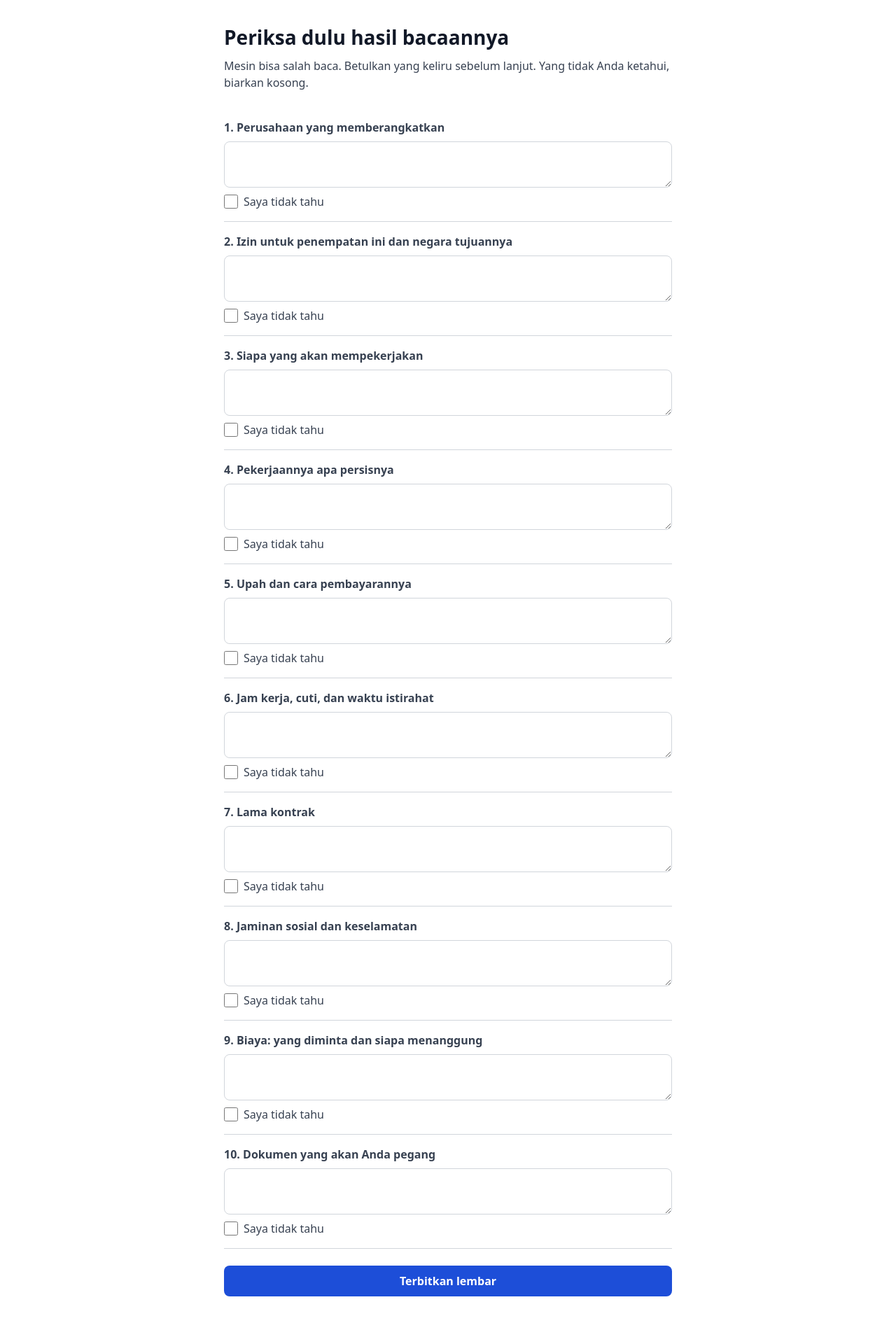
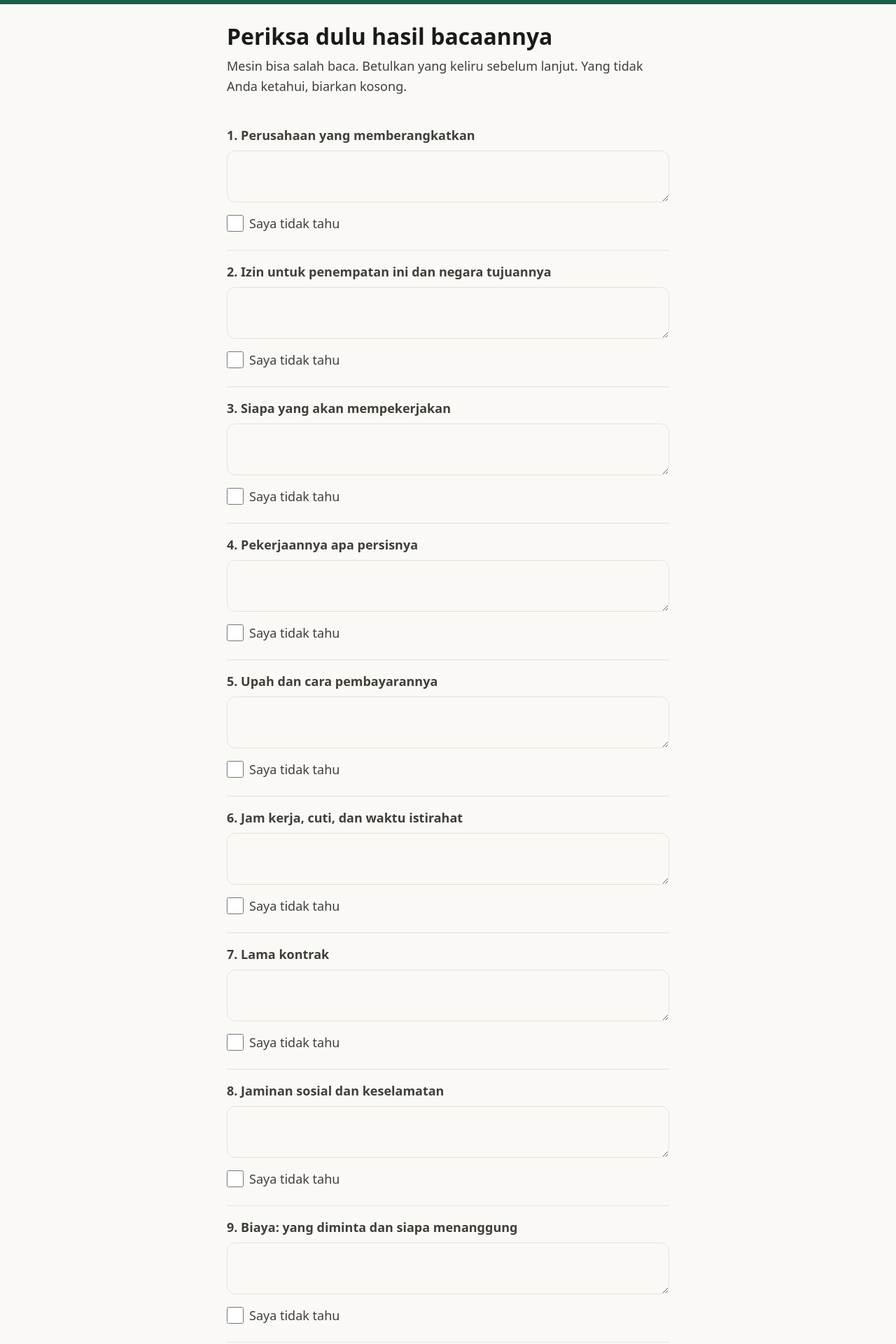
Before and after one commit to codezeros18/ifest-malumalu, a Next.js app: page /periksa in a window 1280 px wide. Shown: the top 1920 px of the page at 70% size. Before the commit the page ends 1884 px from the top, so only its background shows below. Built offline with nearby package versions, Linux system fonts and the light colour scheme.

Commit message:
fix: pulihkan berkas UI yang tertinggal dari merge (9891573) — palet warm, Tombol/BarisKeterangan/AreaUnggah/PesanGalat/KolomIsian 56px, periksa 32px

```diff
--- a/src/app/globals.css
+++ b/src/app/globals.css
@@ -16,13 +16,16 @@ body {
   min-height: 100%;
   background-color: theme("colors.kertas");
   color: theme("colors.tinta");
-  font-size: 16px;
-  line-height: 1.5;
+  /* Sprint UI-inklusif: basis 18px (dari 16px) — audiensnya pengguna awam
+     dan paruh baya di layar ponsel kecil; 18px menjaga keterbacaan tanpa
+     perlu mencubit zum. */
+  font-size: 18px;
+  line-height: 1.55;
   -webkit-font-smoothing: antialiased;
   -moz-osx-font-smoothing: grayscale;
 }
 
 *:focus-visible {
-  outline: 2px solid theme("colors.aksen");
+  outline: 3px solid theme("colors.aksen");
   outline-offset: 2px;
 }
--- a/src/app/periksa/page.tsx
+++ b/src/app/periksa/page.tsx
@@ -315,10 +315,14 @@ export default function HalamanPeriksa() {
   const pesanGalatAwal = galatAwal ? PESAN_GALAT[galatAwal] : null;
 
   return (
-    <main className="mx-auto flex max-w-2xl flex-col gap-6 px-4 py-8">
+    <main className="mx-auto flex max-w-2xl flex-col gap-6 px-5 py-8">
+      <div
+        aria-hidden="true"
+        className="fixed inset-x-0 top-0 h-1.5 bg-aksen"
+      />
       <div>
-        <h1 className="text-[28px] font-bold text-tinta">{JUDUL_LAYAR_KOREKSI}</h1>
-        <p className="mt-2 text-base text-tinta-lembut">{KETERANGAN_KOREKSI}</p>
+        <h1 className="text-[32px] font-bold leading-tight text-tinta">{JUDUL_LAYAR_KOREKSI}</h1>
+        <p className="mt-2 text-lg leading-relaxed text-tinta-lembut">{KETERANGAN_KOREKSI}</p>
       </div>
 
       {pesanGalatAwal ? <PesanGalat pesan={pesanGalatAwal.pesan} /> : null}
@@ -385,18 +389,18 @@ export default function HalamanPeriksa() {
  */
 function LembarPratinjau({ isiLembar }: { isiLembar: IsiLembar }) {
   return (
-    <section className="flex flex-col gap-6 rounded-lg border border-garis p-4">
+    <section className="flex flex-col gap-6 rounded-2xl border border-garis bg-kertas p-5 shadow-sm">
       <div>
-        <h2 className="rounded bg-latar-blok px-3 py-2 text-base font-bold text-tinta-lembut">
+        <h2 className="rounded-lg bg-latar-blok px-3 py-2 text-lg font-bold text-tinta-lembut">
           {LABEL_BLOK_1}
         </h2>
-        <p className="mt-2 text-base text-tinta-lembut">{KALIMAT_PEMBUKA_BLOK_1}</p>
+        <p className="mt-2 text-lg text-tinta-lembut">{KALIMAT_PEMBUKA_BLOK_1}</p>
         <ul className="mt-2 flex flex-col gap-2">
           {isiLembar.blok1.map((baris) => (
             <li key={baris.slot} className="flex flex-col gap-1">
               <div className="flex items-start justify-between gap-3">
-                <span className="text-base text-tinta-lembut">{baris.label}</span>
-                <span className="flex items-center gap-2 text-right text-base font-bold text-tinta">
+                <span className="text-lg text-tinta-lembut">{baris.label}</span>
+                <span className="flex items-center gap-2 text-right text-lg font-bold text-tinta">
                   {baris.nilai}
                   {baris.keadaan === Keadaan.DISEBUTKAN_SEBAGIAN ? (
                     <Lencana bentuk="lingkaran-setengah" teks={LABEL_SEBAGIAN} />
@@ -418,56 +422,56 @@ function LembarPratinjau({ isiLembar }: { isiLembar: IsiLembar }) {
       </div>
 
       <div>
-        <h2 className="rounded bg-tinta-lembut px-3 py-2 text-base font-bold text-kertas">
+        <h2 className="rounded-lg bg-tinta-lembut px-3 py-2 text-lg font-bold text-kertas">
           {isiTemplat(LABEL_BLOK_2_TEMPLAT, { n: String(isiLembar.blok2.length) })}
         </h2>
-        <p className="mt-2 text-base text-redup">{KALIMAT_PEMBUKA_BLOK_2}</p>
+        <p className="mt-2 text-lg text-redup">{KALIMAT_PEMBUKA_BLOK_2}</p>
         <ul className="mt-2 flex flex-col gap-2">
           {isiLembar.blok2.map((baris) => (
             <li
               key={baris.slot}
-              className="flex items-start justify-between gap-3 rounded bg-latar-kosong p-3"
+              className="flex items-start justify-between gap-3 rounded-xl bg-latar-kosong p-3"
             >
-              <span className="flex items-center gap-2 text-base text-tinta-lembut">
+              <span className="flex items-center gap-2 text-lg text-tinta-lembut">
                 <Lencana bentuk="lingkaran-kosong" />
                 {baris.kalimat}
               </span>
               {/* S11: tinta-lembut, bukan redup — redup di atas latar-kosong
                   hanya ±4,39:1, di bawah ambang 4,5:1 (BLUEPRINT H.7). */}
-              <span className="shrink-0 text-sm text-tinta-lembut">
+              <span className="shrink-0 text-base text-tinta-lembut">
                 {baris.dasarHukum.join(", ")}
               </span>
             </li>
           ))}
         </ul>
-        <p className="mt-2 text-base italic text-redup">{KALIMAT_BAWAH_BLOK_2}</p>
+        <p className="mt-2 text-lg italic text-redup">{KALIMAT_BAWAH_BLOK_2}</p>
       </div>
 
       {/* 6. Catatan hitungan — BLUEPRINT H.9 butir 6: HANYA muncul bila
           Lapis 2 aktif dan datanya cukup. Kotak bergaris putus-putus, abu
           netral, tanpa warna merah maupun ikon peringatan. */}
       {isiLembar.catatanHitungan ? (
-        <div className="rounded-lg border border-dashed border-garis p-4">
-          <h3 className="text-base font-bold text-tinta-lembut">{LABEL_CATATAN_HITUNGAN}</h3>
-          <p className="mt-2 text-base text-tinta-lembut">{isiLembar.catatanHitungan}</p>
+        <div className="rounded-xl border-2 border-dashed border-garis p-4">
+          <h3 className="text-lg font-bold text-tinta-lembut">{LABEL_CATATAN_HITUNGAN}</h3>
+          <p className="mt-2 text-lg text-tinta-lembut">{isiLembar.catatanHitungan}</p>
         </div>
       ) : null}
 
       <div>
-        <h2 className="rounded bg-latar-blok px-3 py-2 text-base font-bold text-tinta-lembut">
+        <h2 className="rounded-lg bg-latar-blok px-3 py-2 text-lg font-bold text-tinta-lembut">
           {LABEL_BLOK_3}
         </h2>
-        <p className="mt-2 text-base text-tinta-lembut">{KALIMAT_PEMBUKA_BLOK_3}</p>
+        <p className="mt-2 text-lg text-tinta-lembut">{KALIMAT_PEMBUKA_BLOK_3}</p>
         <ol className="mt-2 flex flex-col gap-2">
           {isiLembar.pertanyaan.map((pertanyaan, indeks) => (
-            <li key={indeks} className="text-base text-tinta">
+            <li key={indeks} className="text-lg text-tinta">
               {indeks + 1}. {pertanyaan}
             </li>
           ))}
         </ol>
       </div>
 
-      <p className="border-t border-garis pt-4 text-base text-tinta-lembut">
+      <p className="border-t border-garis pt-4 text-lg text-tinta-lembut">
         {PENUTUP_LEMBAR}
       </p>
     </section>
--- a/src/ui/BarisKeterangan.tsx
+++ b/src/ui/BarisKeterangan.tsx
@@ -43,8 +43,18 @@ export default function BarisKeterangan({
   }
 
   return (
-    <div className="flex flex-col gap-2 border-b border-garis py-4">
-      <label htmlFor={idNilai} className="text-base font-bold text-tinta-lembut">
+    <div
+      className={[
+        "flex flex-col gap-2 border-b border-garis py-4 transition-colors",
+        // Sprint UI-inklusif: baris "tidak tahu" diberi latar penuh supaya
+        // keadaannya terbaca SEKILAS — bukan hanya dari kolom yang memudar.
+        // Abu netral, tanpa warna merah maupun ikon peringatan (3.6).
+        tidakTahu ? "-mx-3 rounded-xl bg-latar-kosong px-3" : "",
+      ]
+        .filter(Boolean)
+        .join(" ")}
+    >
+      <label htmlFor={idNilai} className="text-lg font-bold text-tinta-lembut">
         {nomor}. {label}
       </label>
       <textarea
@@ -53,18 +63,18 @@ export default function BarisKeterangan({
         disabled={tidakTahu}
         onChange={tanganiUbahNilai}
         rows={2}
-        className="min-h-11 rounded-lg border border-garis bg-kertas px-3 py-2 text-base text-tinta disabled:bg-latar-kosong disabled:text-tinta-lembut"
+        className="min-h-14 rounded-xl border border-garis bg-kertas px-3 py-2 text-lg text-tinta focus:border-aksen disabled:bg-latar-kosong disabled:text-tinta-lembut"
       />
       <label
         htmlFor={idTidakTahu}
-        className="flex w-fit items-center gap-2 text-base text-tinta-lembut"
+        className="flex min-h-11 w-fit items-center gap-2 text-lg text-tinta-lembut"
       >
         <input
           id={idTidakTahu}
           type="checkbox"
           checked={tidakTahu}
           onChange={(peristiwa) => onUbahTidakTahu(peristiwa.target.checked)}
-          className="h-5 w-5 rounded border-garis"
+          className="h-6 w-6 rounded border-garis accent-aksen"
         />
         {labelTidakTahu}
       </label>
--- a/src/ui/KolomIsian.tsx
+++ b/src/ui/KolomIsian.tsx
@@ -26,7 +26,7 @@ export default function KolomIsian({
         id={idKolom}
         aria-describedby={idKeterangan}
         className={[
-          "min-h-11 rounded-lg border border-garis bg-kertas px-3 text-base text-tinta",
+          "min-h-14 rounded-xl border border-garis bg-kertas px-3 text-lg text-tinta focus:border-aksen",
           className,
         ]
           .filter(Boolean)
--- a/src/ui/PesanGalat.tsx
+++ b/src/ui/PesanGalat.tsx
@@ -16,14 +16,14 @@ export default function PesanGalat({ pesan, tindakan, onTindakan }: PesanGalatPr
   return (
     <div
       role="status"
-      className="flex flex-col items-start gap-3 rounded-lg bg-latar-blok px-4 py-3"
+      className="flex flex-col items-start gap-3 rounded-xl bg-latar-blok px-4 py-4"
     >
-      <p className="text-base text-tinta-lembut">{pesan}</p>
+      <p className="text-lg text-tinta-lembut">{pesan}</p>
       {tindakan && onTindakan ? (
         <button
           type="button"
           onClick={onTindakan}
-          className="inline-flex min-h-11 items-center justify-center rounded-lg border border-aksen bg-kertas px-4 text-base font-bold text-aksen hover:bg-latar-blok"
+          className="inline-flex min-h-14 items-center justify-center rounded-full border-2 border-aksen bg-kertas px-6 text-lg font-bold text-aksen hover:bg-latar-kosong"
         >
           {tindakan}
         </button>
--- a/src/ui/Tombol.tsx
+++ b/src/ui/Tombol.tsx
@@ -7,12 +7,19 @@ type TombolProps = ButtonHTMLAttributes<HTMLButtonElement> & {
   children: ReactNode;
 };
 
+/**
+ * Sprint UI-inklusif — tombol diperbesar untuk target sentuh jempol:
+ * min-h-14 (56px, di atas pedoman 48px), radius membulat penuh (pil)
+ * supaya terasa ramah dan jelas-jelas "bisa ditekan", dan bayangan
+ * tinta-aksen halus pada varian utama. `active:scale-[0.98]` memberi
+ * umpan balik fisik saat ditekan.
+ */
 const kelasDasar =
-  "inline-flex min-h-11 items-center justify-center rounded-lg px-4 text-base font-bold transition-colors disabled:cursor-not-allowed disabled:opacity-50";
+  "inline-flex min-h-14 items-center justify-center rounded-full px-6 text-lg font-bold transition-all disabled:cursor-not-allowed disabled:opacity-50 active:scale-[0.98]";
 
 const kelasVarian: Record<Varian, string> = {
-  utama: "bg-aksen text-kertas hover:bg-aksen/90",
-  sekunder: "bg-kertas text-aksen border border-aksen hover:bg-latar-blok",
+  utama: "bg-aksen text-kertas hover:bg-aksen/90 shadow-sm",
+  sekunder: "bg-kertas text-aksen border-2 border-aksen hover:bg-latar-kosong",
 };
 
 export default function Tombol({
--- a/tailwind.config.ts
+++ b/tailwind.config.ts
@@ -5,14 +5,23 @@ const config: Config = {
   theme: {
     extend: {
       colors: {
-        tinta: "#111827",
-        "tinta-lembut": "#374151",
-        redup: "#6B7280",
-        garis: "#D1D5DB",
-        "latar-kosong": "#F3F4F6",
-        "latar-blok": "#E5E7EB",
-        kertas: "#FFFFFF",
-        aksen: "#1D4ED8",
+        // Sprint UI-inklusif: palet warm-monochrome (kertas hangat, tinta
+        // hangat) dengan aksen hijau-laut dalam. Warm-neutral dipakai
+        // supaya antarmuka terasa ramah dan menenangkan untuk pengguna
+        // awam; hijau-laut dipilih sebagai aksen tunggal karena tidak
+        // membawa asosiasi "peringatan/larangan" (merah dilarang
+        // CLAUDE.md 3.6) dan tidak terasa seperti biru SaaS generik.
+        // Seluruh pasangan teks-di-atas-latar lolos WCAG AA 4,5:1 —
+        // ditegakkan tests/ui/kontras.test.ts. Nama token TIDAK berubah
+        // (test mengunci nama), hanya nilainya.
+        tinta: "#1A1A18",
+        "tinta-lembut": "#3F3F3A",
+        redup: "#6B6A63",
+        garis: "#E3E1DA",
+        "latar-kosong": "#F1EFEA",
+        "latar-blok": "#E9E6DE",
+        kertas: "#FAF9F6",
+        aksen: "#1B5E4B",
       },
     },
   },
```
Also changed, not shown: src/ui/AreaUnggah.tsx (+4 -4 lines), 1 other file (tests, documents, lock files or other folders).
